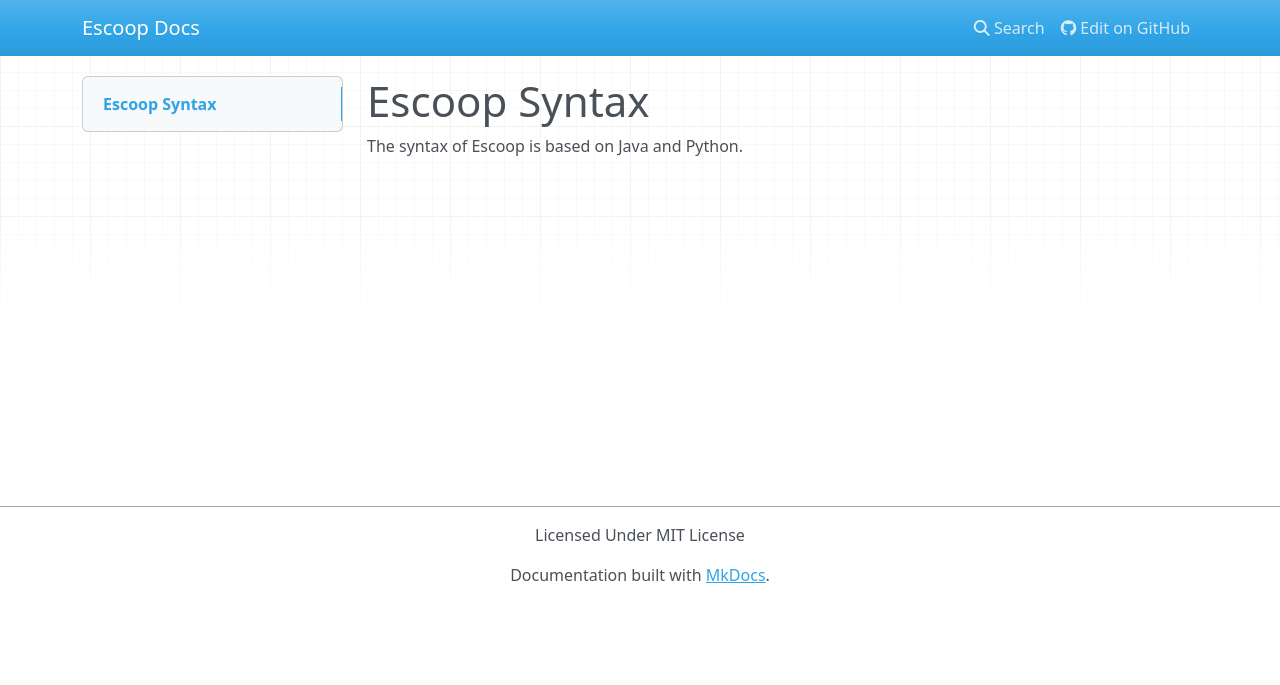
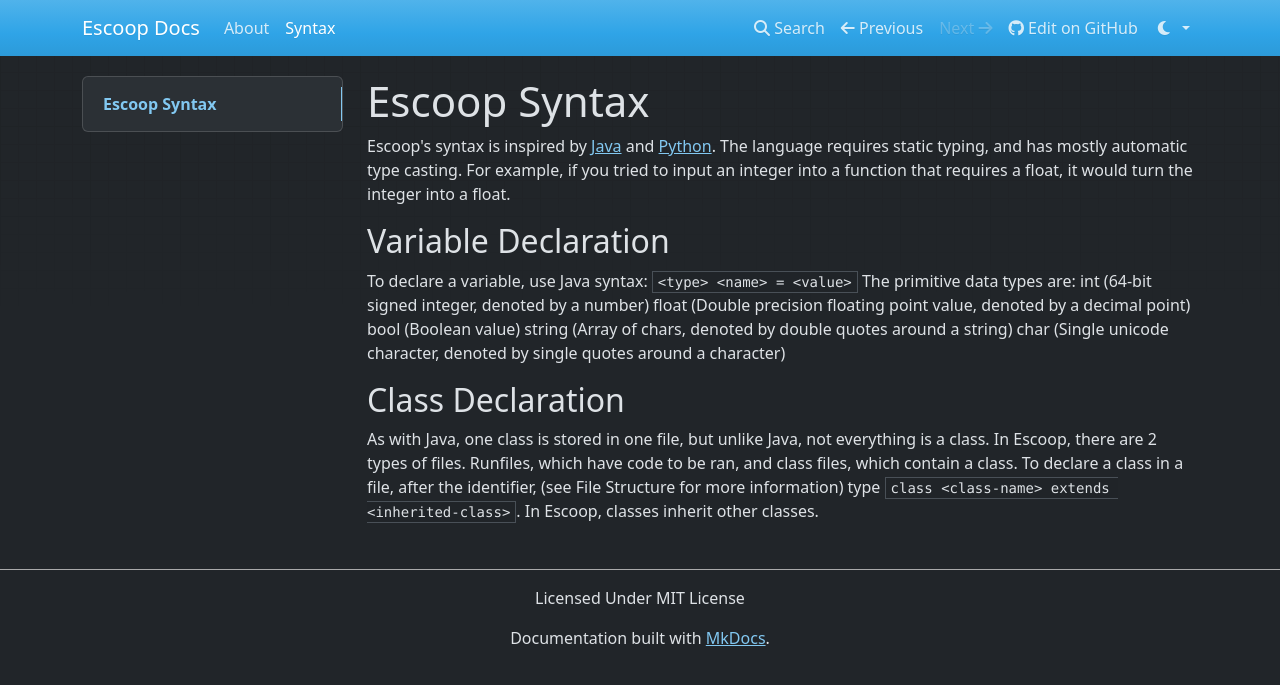
Before and after one commit to EscoopPL/Docs, an MkDocs documentation site: the page built from docs/syntax.md, in a window 1280 px wide. Shown: the top 685 px of the page. Built offline with MkDocs 1.6.1, drawn with Linux system fonts in a browser that asks for light colours; nearby versions of some CDN libraries.

Commit message:
Finish Syntax Page

```diff
--- a/docs/syntax.md
+++ b/docs/syntax.md
@@ -1,2 +1,13 @@
 # Escoop Syntax
-The syntax of Escoop is based on Java and Python.
+Escoop's syntax is inspired by [Java](https://www.java.com) and [Python](https://www.python.org). The language requires static typing, and has mostly automatic type casting. For example, if you tried to input an integer into a function that requires a float, it would turn the integer into a float.
+## Variable Declaration
+To declare a variable, use Java syntax: <code><<span>type</span>> <<span>name</span>> = <<span>value</span>></code>
+The primitive data types are:
+int (64-bit signed integer, denoted by a number)
+float (Double precision floating point value, denoted by a decimal point)
+bool (Boolean value)
+string (Array of chars, denoted by double quotes around a string)
+char (Single unicode character, denoted by single quotes around a character)
+## Class Declaration
+As with Java, one class is stored in one file, but unlike Java, not everything is a class. In Escoop, there are 2 types of files. Runfiles, which have code to be ran, and class files, which contain a class. To declare a class in a file, after the identifier,  (see File Structure for more information) type <code>class <<span>class-name</span>> extends <<span>inherited-class</span>></code>.
+In Escoop, classes inherit other classes.
--- a/mkdocs.yml
+++ b/mkdocs.yml
@@ -7,3 +7,13 @@
 site_author: DDAN
 theme:
   name: mkdocs
+  shortcuts:
+    next: 39
+    previous: 37
+  color_mode: dark
+  user_color_mode_toggle: true
+  navigation_depth: 1
+
+nav:
+  - About: index.md
+  - Syntax: syntax.md
```
